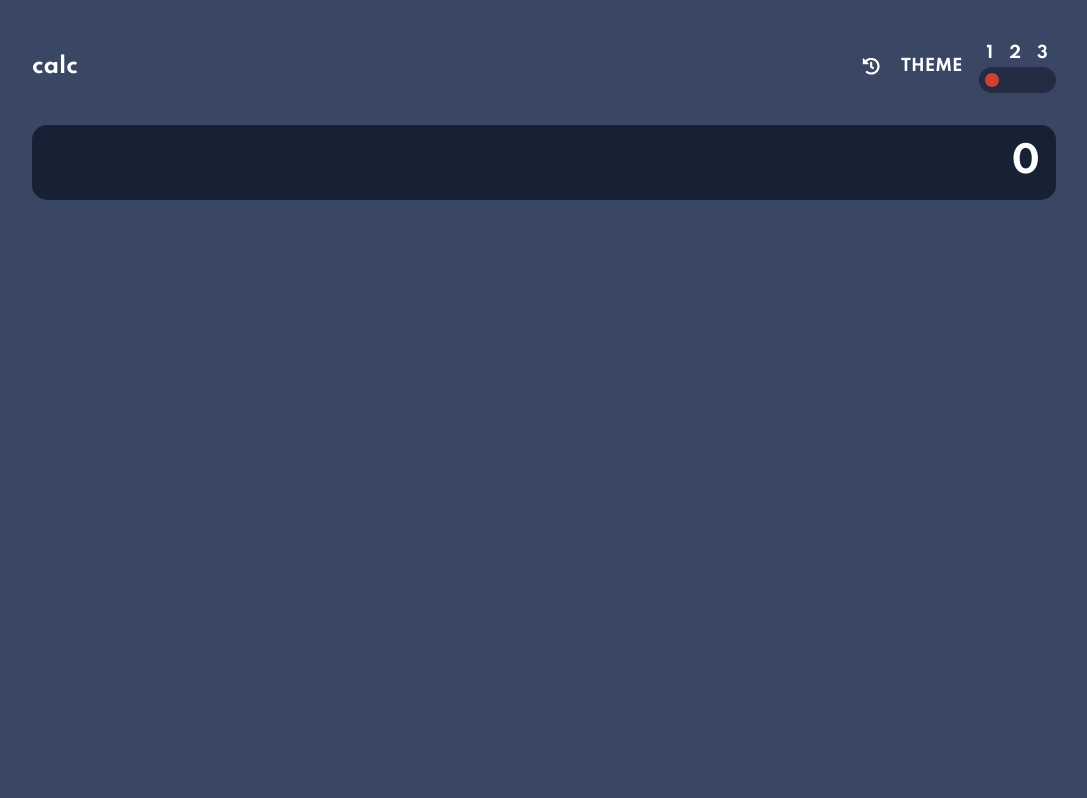
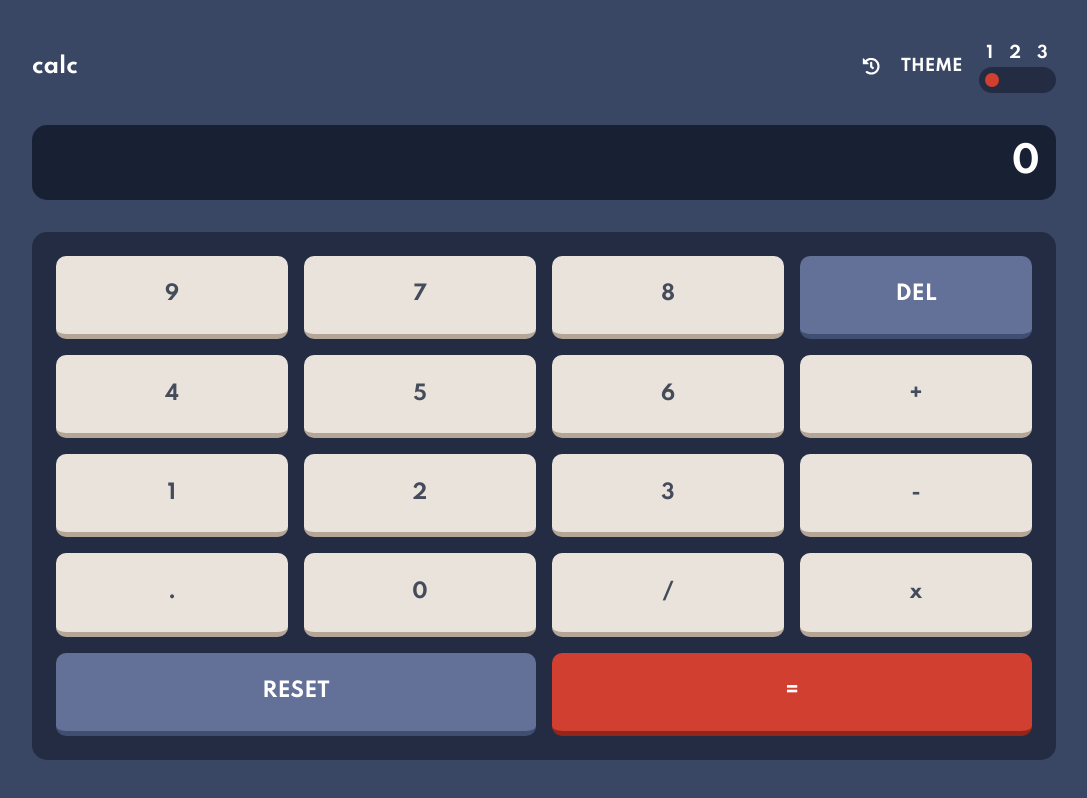
Before and after one commit to Alexsander00/calculator-app, a React app: page / in a window 1280 px wide. Shown: the whole page, without its empty margins (96-1183 px from the left). Built offline with nearby package versions, Linux system fonts and the light colour scheme.

Commit message:
feat(keyboard): add keyboard component

```diff
--- a/src/components/index.tsx
+++ b/src/components/index.tsx
@@ -4,6 +4,7 @@ import styled from 'styled-components'
 
 import Display from './display'
 import GlobalStlye from './GlobalStyles'
+import Keyboard from './keyboard'
 import Menu from './menu'
 
 const Container = styled.div`
@@ -23,6 +24,7 @@ const App = () => (
 		<Container>
 			<Menu />
 			<Display value='0' />
+			<Keyboard />
 		</Container>
 	</React.StrictMode>
 )
--- /dev/null
+++ b/src/components/keyboard/index.tsx
@@ -0,0 +1,56 @@
+import styled from 'styled-components'
+
+import Operations from 'types/Operations'
+
+import EqualsKey from './keys/equals'
+import NumberKey from './keys/number'
+import OperationKey from './keys/operation'
+import SpecialKey from './keys/special'
+
+const Container = styled.div`
+	background-color: ${({ theme }) => theme.keyPad.background};
+	border-radius: 15px;
+	display: grid;
+	gap: 1em;
+	grid-template: repeat(5, 1fr) / repeat(4, 1fr);
+	padding: 1.5em;
+
+	& > button {
+		&:nth-last-child(1) {
+			grid-column: 3 / 5;
+		}
+
+		&:nth-last-child(2) {
+			grid-column: 1 / 3;
+		}
+	}
+`
+
+const Keyboard = () => (
+	<Container>
+		<NumberKey value='9' />
+		<NumberKey value='7' />
+		<NumberKey value='8' />
+		<SpecialKey value='DEL' />
+
+		<NumberKey value='4' />
+		<NumberKey value='5' />
+		<NumberKey value='6' />
+		<OperationKey type={Operations.Sum} />
+
+		<NumberKey value='1' />
+		<NumberKey value='2' />
+		<NumberKey value='3' />
+		<OperationKey type={Operations.Subtraction} />
+
+		<NumberKey value='.' />
+		<NumberKey value='0' />
+		<OperationKey type={Operations.Division} />
+		<OperationKey type={Operations.Multiplication} />
+
+		<SpecialKey value='RESET' />
+		<EqualsKey />
+	</Container>
+)
+
+export default Keyboard
--- /dev/null
+++ b/src/components/keyboard/keys/equals/index.tsx
@@ -0,0 +1,17 @@
+import styled from 'styled-components'
+
+import { Key } from 'components/keyboard/keys'
+
+const CustomKey = styled(Key)`
+	background-color: ${({ theme }) => theme.keyPad.keys.equals.background};
+	border-bottom: 5px solid ${({ theme }) => theme.keyPad.keys.equals.shadow};
+	color: ${({ theme }) => theme.keyPad.keys.equals.text};
+
+	&:hover {
+		background-color: ${({ theme }) => theme.keyPad.keys.equals.shadow};
+	}
+`
+
+const EqualsKey = () => <CustomKey>=</CustomKey>
+
+export default EqualsKey
--- /dev/null
+++ b/src/components/keyboard/keys/index.tsx
@@ -0,0 +1,18 @@
+import styled from 'styled-components'
+
+export interface IKey {
+	value: string
+}
+
+export const Key = styled.button`
+	background-color: ${({ theme }) => theme.keyPad.keys.normal.background};
+	border-bottom: 5px solid ${({ theme }) => theme.keyPad.keys.normal.shadow};
+	border-radius: 10px;
+	color: ${({ theme }) => theme.keyPad.keys.normal.text};
+	cursor: pointer;
+	font-size: 1.25rem;
+
+	&:hover {
+		background-color: ${({ theme }) => theme.keyPad.keys.normal.shadow};
+	}
+`
--- /dev/null
+++ b/src/components/keyboard/keys/number/index.tsx
@@ -0,0 +1,5 @@
+import { IKey, Key } from 'components/keyboard/keys'
+
+const NumberKey = ({ value }: IKey) => <Key>{value}</Key>
+
+export default NumberKey
--- /dev/null
+++ b/src/components/keyboard/keys/operation/index.tsx
@@ -0,0 +1,10 @@
+import { Key } from 'components/keyboard/keys'
+import Operations from 'types/Operations'
+
+interface IOperationKey {
+	type: Operations
+}
+
+const OperationKey = ({ type }: IOperationKey) => <Key>{type}</Key>
+
+export default OperationKey
--- /dev/null
+++ b/src/components/keyboard/keys/special/index.tsx
@@ -0,0 +1,17 @@
+import styled from 'styled-components'
+
+import { IKey, Key } from 'components/keyboard/keys'
+
+const CustomKey = styled(Key)`
+	background-color: ${({ theme }) => theme.keyPad.keys.special.background};
+	border-bottom: 5px solid ${({ theme }) => theme.keyPad.keys.special.shadow};
+	color: ${({ theme }) => theme.keyPad.keys.special.text};
+
+	&:hover {
+		background-color: ${({ theme }) => theme.keyPad.keys.special.shadow};
+	}
+`
+
+const SpecialKey = ({ value }: IKey) => <CustomKey>{value}</CustomKey>
+
+export default SpecialKey
--- /dev/null
+++ b/src/types/Operations.ts
@@ -0,0 +1,9 @@
+enum Operations {
+	Sum = '+',
+	Subtraction = '-',
+	Multiplication = 'x',
+	Division = '/',
+	None = '',
+}
+
+export default Operations
```
Also changed, not shown: 1 other file (tests, documents, lock files or other folders).
